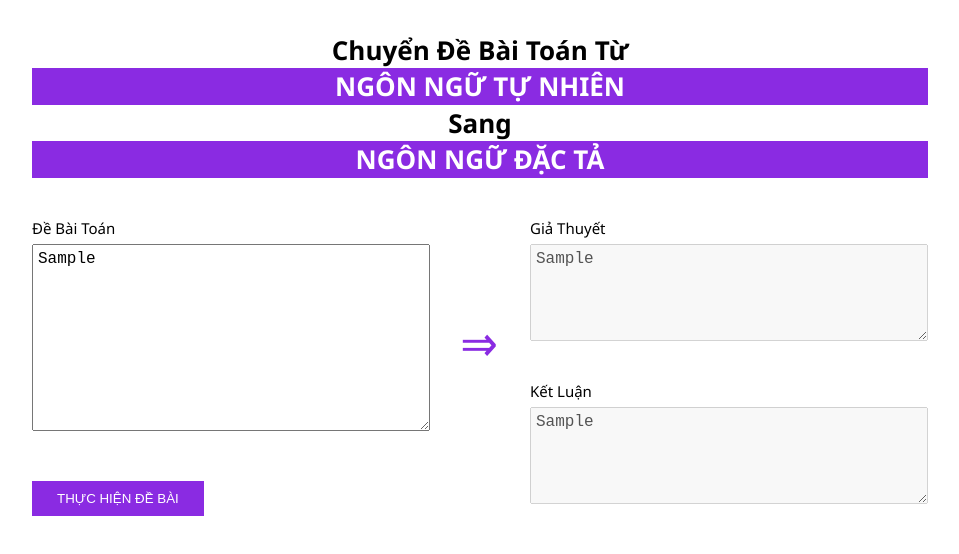
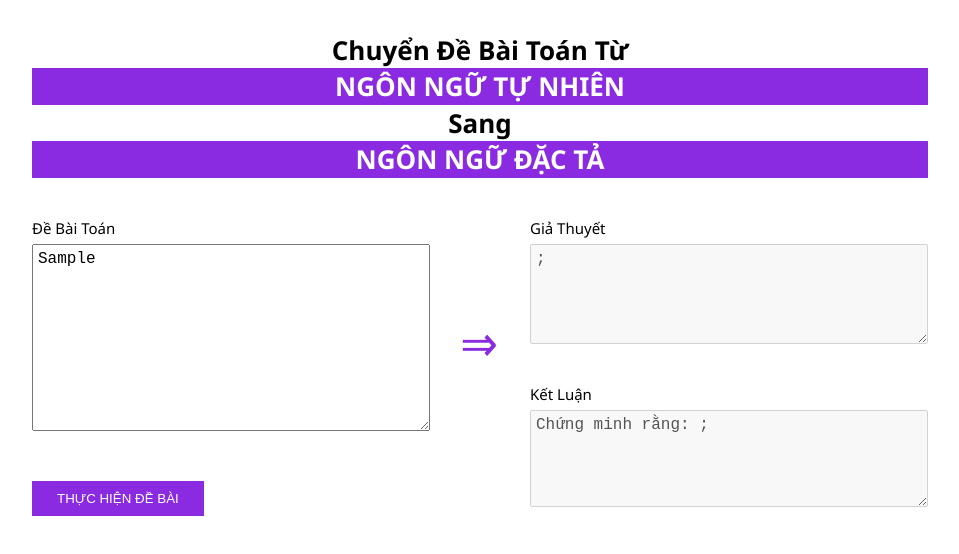
Before and after one commit to tuyenpv001/ThuatToanUngDung, a plain HTML site: page index.html in a window 1280 px wide. Both pictures are taken after typing "Sample" into the empty fields and a click on the input "Thực hiện đề bài". Shown: the whole page, without its empty margins (160-1119 px from the left). Drawn offline with Linux system fonts and the light colour scheme.

Commit message:
update 40% xong

```diff
--- a/main.js
+++ b/main.js
@@ -204,11 +204,13 @@ function XuLyGiaThiet(giathiet) {
    }
 
    console.log(GTHinh);
-   let NgoaiLeGoc;
-   [NgoaiLeGoc,giathiet] =  XuLyNgoaiLeGTChoGoc(GTHinh, giathiet);
+   let NgoaiLeGoc = [];
+   if(giathiet.includes('góc')){
+       [NgoaiLeGoc,giathiet] =  XuLyNgoaiLeGTChoGoc(GTHinh, giathiet);
+   }
    if(GTHinh.length == 0)
-        GiaThiet.value = [...GTHinh,...KetQuaCau,...BieuThucKQ,...LocGiaTri,...NgoaiLeGoc].join(';') + ';';
-    else  GiaThiet.value = 'Cho ' + [...GTHinh,...KetQuaCau,...BieuThucKQ,...LocGiaTri,...NgoaiLeGoc].join(';') + ';';
+        GiaThiet.value = [...GTHinh,...KetQuaCau,...BieuThucKQ,...LocGiaTri,...NgoaiLeGoc].join(';\n') + ';';
+    else  GiaThiet.value = 'Cho ' + [...GTHinh,...KetQuaCau,...BieuThucKQ,...LocGiaTri,...NgoaiLeGoc].join(';\n') + ';';
 }
 
 // Xử lý ngoại lệ cho GÓC
@@ -260,11 +262,6 @@ function XuLyNgoaiLeGTChoGoc(arrHinh,strGT){
 
 
 
-
-
-
-
-
 /* ================================
     XỬ LÝ PHẦN KẾT LUẬN
 ====================================*/
@@ -302,7 +299,7 @@ function XuLyKetLuan(strKetLuan) {
     // console.log(strKetLuan);
 
     if(strKetLuan.match(/[Tt]ính/))
-        KetLuan.value = 'Tính:' + [...CHUNGMINH,...TAMGIAC,...TUGIAC,...DOANTHANG,...GOC].join(',') + ';';
+        KetLuan.value = 'Tính: ' + [...CHUNGMINH,...TAMGIAC,...TUGIAC,...DOANTHANG,...GOC].join(',') + ';';
     else KetLuan.value = 'Chứng minh rằng: ' + [...CHUNGMINH,...BIEUTHUC,...TAMGIAC,...TUGIAC,...DOANTHANG,...GOC].join(',') + ';';
 
 }
@@ -406,7 +403,7 @@ function convertStrtoLowerCase(str){
     Xóa các ký tự đặc biệt
 ====================================*/
 function XoaCacKyHieu(str){
-    return str.replace(/[\n,.;)(:\/?]|cm|km|mm|cm2|mm2|deg|hm|dam|dm|mm|m2|km2/g,' ').trim().replace(/\s+/g, ' ');
+    return str.replace(/[\n,.;)(:\/?#$@!%&]|cm|km|mm|cm2|mm2|deg|hm|dam|dm|mm|m2|km2/g,' ').trim().replace(/\s+/g, ' ');
     // str.replace(/\n/g,'').replace(/[,.]/g,' ').replace(/cm/g,'');
 }
 
--- a/style.css
+++ b/style.css
@@ -95,3 +95,7 @@ h1 span {
     top: 30%;
     right: -68px;
 }
+
+.giathiet {
+    min-height: 100px;
+}
--- a/template/MauCauTu.js
+++ b/template/MauCauTu.js
@@ -1,10 +1,12 @@
 export const MauCauTu = [
+    ["tam giác [A-Z][A-Z][A-Z] = tam giác [A-Z][A-Z][A-Z]","tam giác 0 = tam giác 1"],
+    ["[A-Z][A-z] [Tt]ia [A-Z][A-z] đối","Tia(0) đối Tia(1)"],
     ["[A-Z] nằm giữa hai điểm [A-Z] [A-Z]","0 nằm giữa 1, 2"],
     ["[A-Z] [A-Z] [A-Z] lần lượt là trung điểm của [A-Z][A-Z] [A-Z][A-Z] [A-Z][A-Z]","0 là trung điểm của 3;1 là trung điểm của 4;2 là trung điểm của 5"],
     ["[A-Z] [A-Z] lần lượt là trung điểm của [A-Z][A-Z] [A-Z][A-Z]","0 là trung điểm của 2;1 là trung điểm của 3"],
     ["[Tt]ia [A-Z][A-z] đối [Tt]ia [A-Z][A-z]","Tia(0) đối Tia(1)"],
     ["[A-Z] nằm giữa [A-Z] [A-Z]","0 nằm giữa 1,2"],
-    ["[Tt]ia [A-Z][A-z] là tia phân giác của [Gg]óc [A-Z][A-Z][A-Z]","Tia 0 là phân giác của Góc(1)"],
+    ["[Tt]ia [A-Z][A-z] là tia phân giác của [Gg]óc [A-Z][A-Z][A-Z]","Tia (0) là phân giác của Góc(1)"],
     ["[A-Z][A-Z] là đường cao của tam giác vuông [A-Z][A-Z][A-Z]","0 là đường cao của tam giác vuông 1"],
     ["[A-Z][A-Z] là đường cao của tam giác [A-Z][A-Z][A-Z]","0 là đường cao của tam giác 1"],
     ["[A-Z][A-Z] là đường cao của hình thang [A-Z][A-Z][A-Z][A-Z]","0 là đường cao của hình thang 1"],
@@ -16,7 +18,6 @@ export const MauCauTu = [
     ["[A-Z][A-Z] [A-Z][A-Z] cắt nhau tại [A-Z]","2 là giao điểm của 0, 1"],
     ["đường tròn tâm O R","đường tròn tâm O bán kính R"],
     ["[A-Z][A-Z] là tiếp tuyến của đường tròn tâm O bán [Kk]ính R","1 là tiếp tuyến của đường tròn tâm O bán kính R"],
-    ["[A-Z][A-z] [Tt]ia [A-Z][A-z] đối","Tia(0) đối Tia(1)"],
     ["(3 điểm|) [A-Z] [A-Z] [A-Z] thẳng hàng", "0 1 2 Thẳng hàng"],
     ["3 điểm [A-Z] [A-Z] [A-Z] không thẳng hàng","0 1 2 không thẳng hàng"],
     ["[A-Z] nằm giữa [A-Z][A-Z]","0 nằm giữa 1"],
@@ -29,7 +30,7 @@ export const MauCauTu = [
     ["đường tròn [A-Z] [A-Z]", "đường tròn tâm 0 bán kính 1"],
     ["[A-Z] là trung điểm của dây cung [A-Z][A-Z]","0 là trung điểm 1"],
     ["[A-Z] là giao điểm của [A-Z][A-Z] [A-Z][A-Z]","0 là giao điểm của 1 và 2"],
-    ["[A-Z] thuộc Tia [A-Z][A-z]", "0 thuộc Tia(1)"],
+    ["[A-Z] thuộc Tia [A-Z][A-z]", "0 thuộc Tia(1)"]
 ];
 
 //
```
Also changed, not shown: 1 other file.
